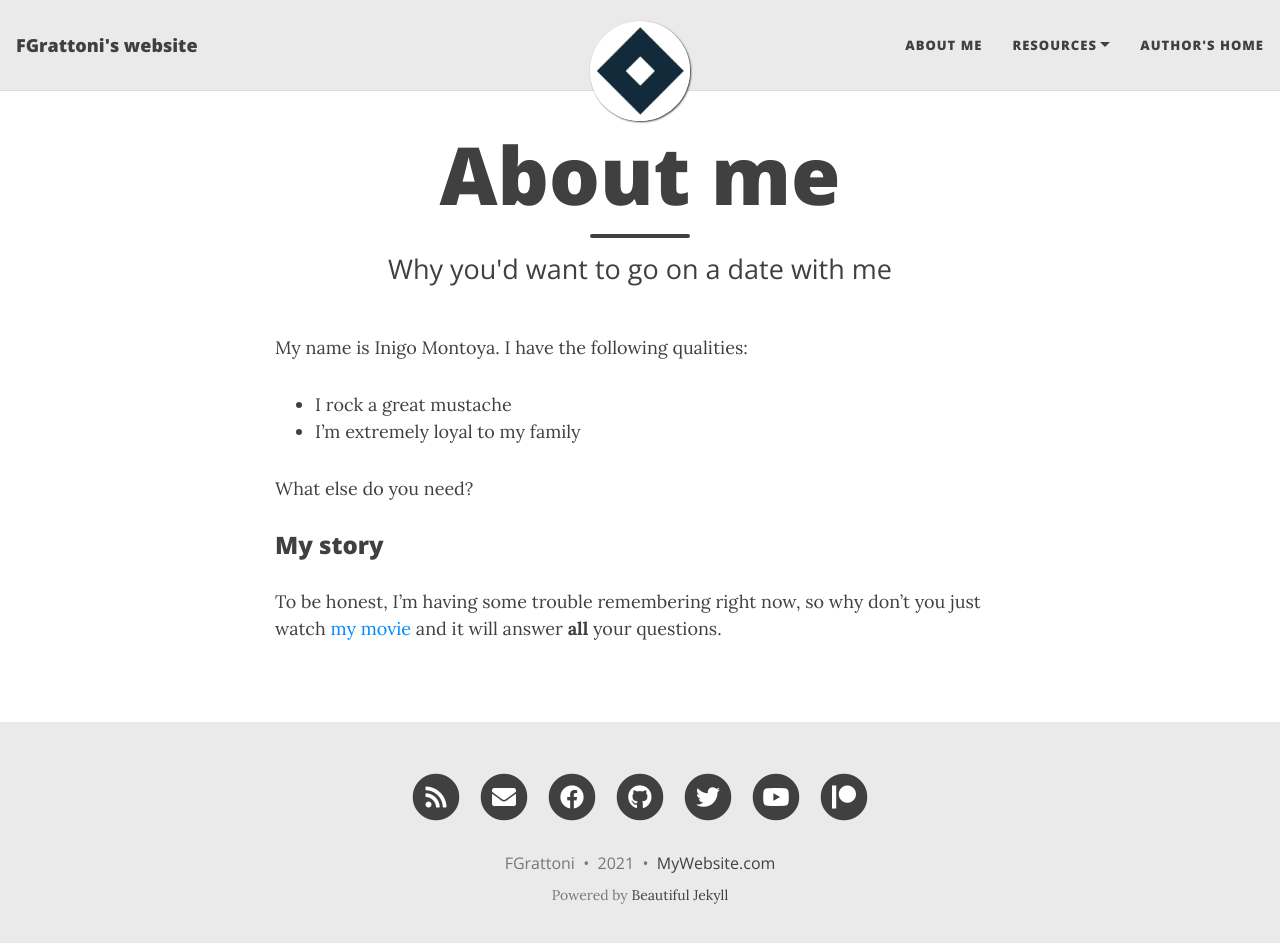
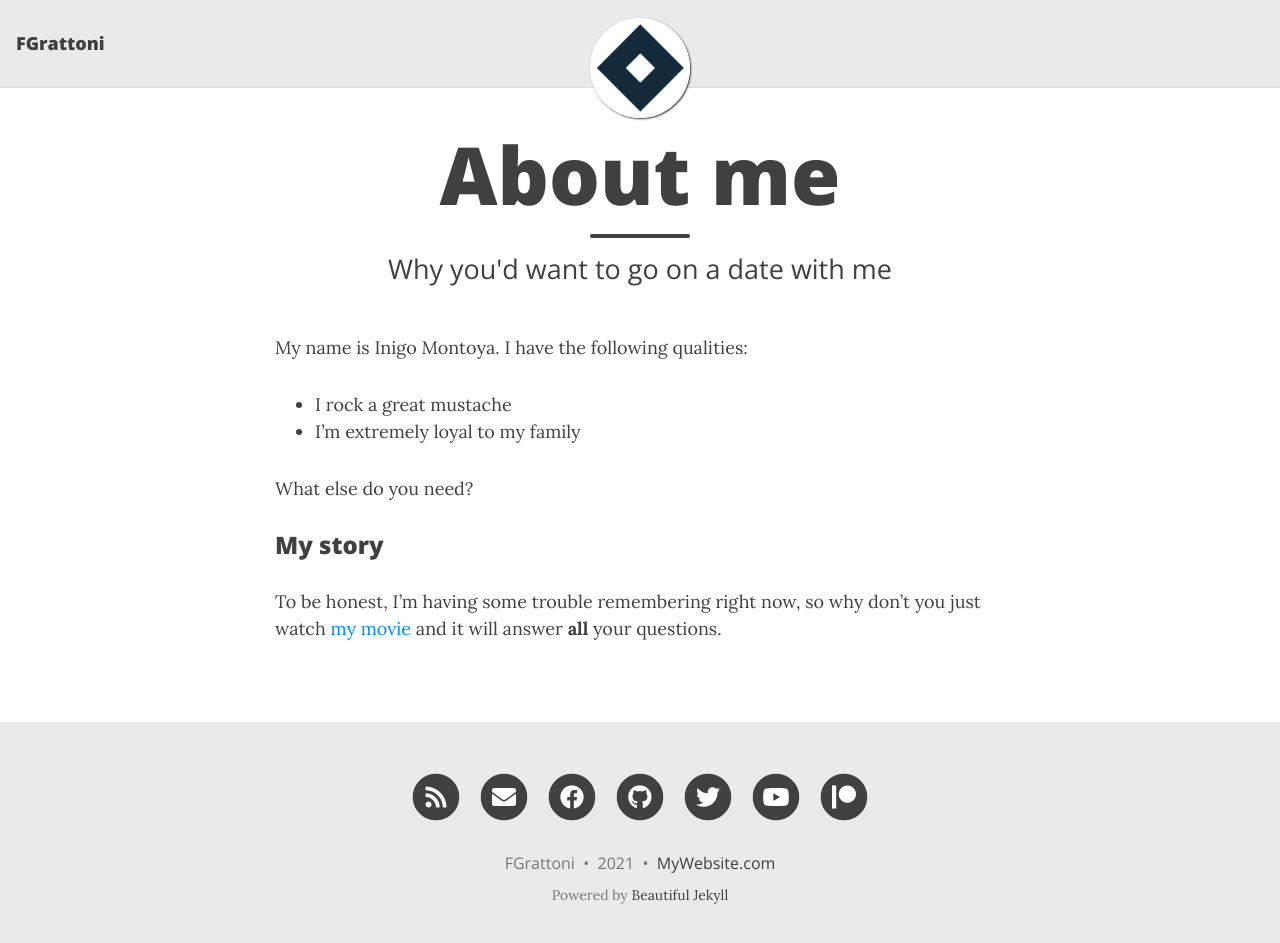
Before and after one commit to FGrattoni/FGrattoni.github.io, a Jekyll site: the page built from aboutme.md, in a window 1280 px wide and 956 px high. Shown: the top 943 px of the window. Built offline with Jekyll 4.4.1, drawn with Linux system fonts in a browser that asks for light colours; nearby versions of some CDN libraries; some of the changed lines change nothing that is shown.

Commit message:
Changed homepage

```diff
--- a/_config.yml
+++ b/_config.yml
@@ -6,7 +6,7 @@
 # --- Required options --- #
 
 # Name of website
-title: "FGrattoni's website"
+title: "FGrattoni"
 
 # Your name to show in the footer
 author: FGrattoni
@@ -14,11 +14,11 @@ author: FGrattoni
 # --- List of links in the navigation bar --- #
 
 navbar-links:
-  About Me: "aboutme"
-  Resources:
-    - Beautiful Jekyll: "https://beautifuljekyll.com"
-    - Learn markdown: "https://www.markdowntutorial.com/"
-  Author's home: "https://deanattali.com"
+  #About Me: "aboutme"
+  #Resources:
+  #  - Beautiful Jekyll: "https://beautifuljekyll.com"
+  #  - Learn markdown: "https://www.markdowntutorial.com/"
+  #Author's home: "https://deanattali.com"
 
 # --- Logo --- #
 
```
